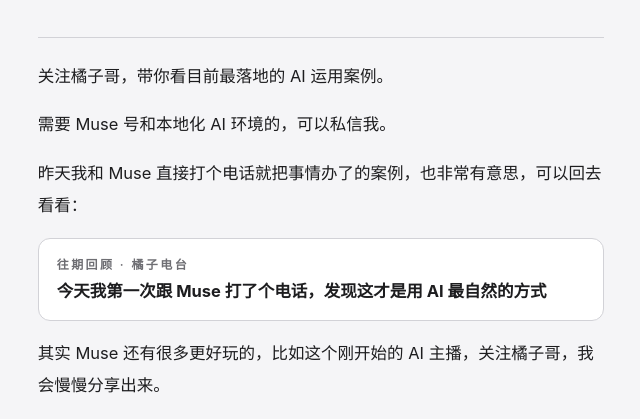
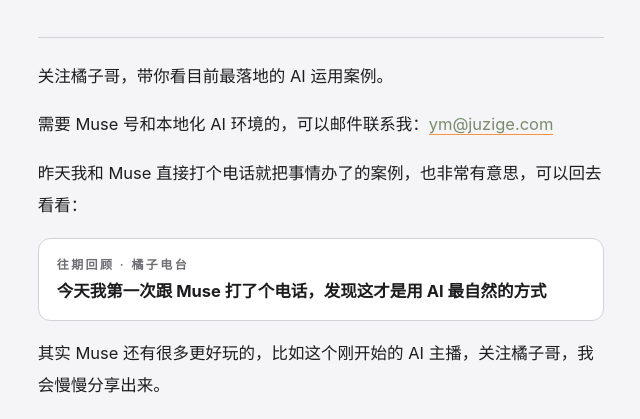
Before and after one commit to Mingorange/juzige.com, a plain HTML site: page article/fal-25.html in a window 1280 px wide. Shown: the part 3986-4405 px from the top of the page, without its empty margins (319-959 px from the left). Drawn offline with Linux system fonts and the light colour scheme; no server answers.

Commit message:
article fal-25: website CTA uses ym@juzige.com email instead of 私信

```diff
--- a/article/fal-25.html
+++ b/article/fal-25.html
@@ -107,7 +107,7 @@
 
     <section class="endbox">
       <p>关注橘子哥，带你看目前最落地的 AI 运用案例。</p>
-      <p>需要 Muse 号和本地化 AI 环境的，可以私信我。</p>
+      <p>需要 Muse 号和本地化 AI 环境的，可以邮件联系我：<a href="mailto:ym@juzige.com" style="color:#7A8B6F;text-decoration:none;border-bottom:1px solid #F79343;">ym@juzige.com</a></p>
       <p>昨天我和 Muse 直接打个电话就把事情办了的案例，也非常有意思，可以回去看看：</p>
       <a class="revisit" href="/radio/muse-voice-call.html">
         <div class="rt">往期回顾 · 橘子电台</div>
```
